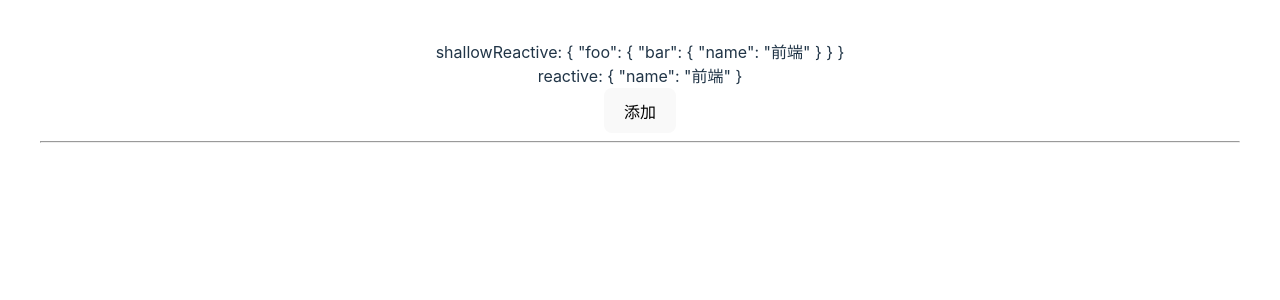
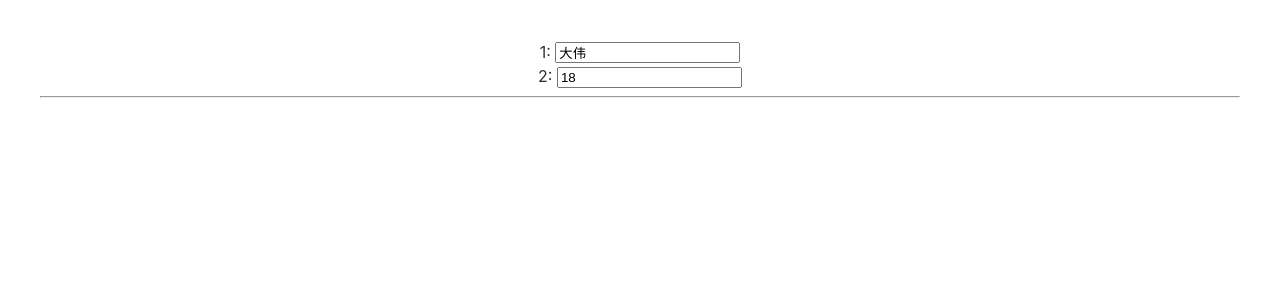
Before and after one commit to sohucw/vue-diff-demo, a Vue app: page / in a window 1280 px wide. Shown: the top 300 px of the page. Built offline with nearby package versions, Linux system fonts and the light colour scheme.

Commit message:
feat: update

```diff
--- a/src/App.vue
+++ b/src/App.vue
@@ -2,27 +2,34 @@
 <template>
   <div>
     <div>
-      shallowReactive: {{ obj }}
+      1: <input v-model="msg.foo.bar.name" type="text" />
       <br/>
-      reactive: {{ obj2 }}
+      2: <input v-model="msg.foo.bar.age" type="text" />
     </div>
-    <button @click="add">添加</button>
   </div>
   <hr/>
 </template>
 <script  setup lang="ts">
-import { ref, reactive, readonly, shallowReactive} from 'vue';
-// ref .value
-let obj2 = shallowReactive( {name: '前端'})
-let obj = shallowReactive({foo: {
-  bar: {
-    name: '前端'}
-} })
-const add = () => {
-  obj2.name = '后端'
-  obj.foo.bar.name = '后端'
-  console.log(obj);
-}
+import { ref, reactive, watch} from 'vue';
+
+let msg = reactive({
+  foo: {
+    bar: {
+      name: '大伟',
+      age: 18
+
+    }
+  }
+});
+watch(()=> msg.foo.bar.name, (newVal, oldVal) => {
+  console.log( newVal, oldVal);
+}, {
+ //  deep: true
+ // immediate: true, // 立即执行一次
+ once: true, // 只执行一次
+ // flush: 'sync' // 同步执行   pre 组件更新之前执行 post  组件更新之后执行
+})
+
 </script>
 <style scoped>
 </style>
--- a/vite.config.ts
+++ b/vite.config.ts
@@ -3,5 +3,8 @@ import vue from '@vitejs/plugin-vue'
 
 // https://vite.dev/config/
 export default defineConfig({
-  plugins: [vue()],
-})
+    server: {
+        port: 8080,
+    },
+    plugins: [vue()],
+});
```
